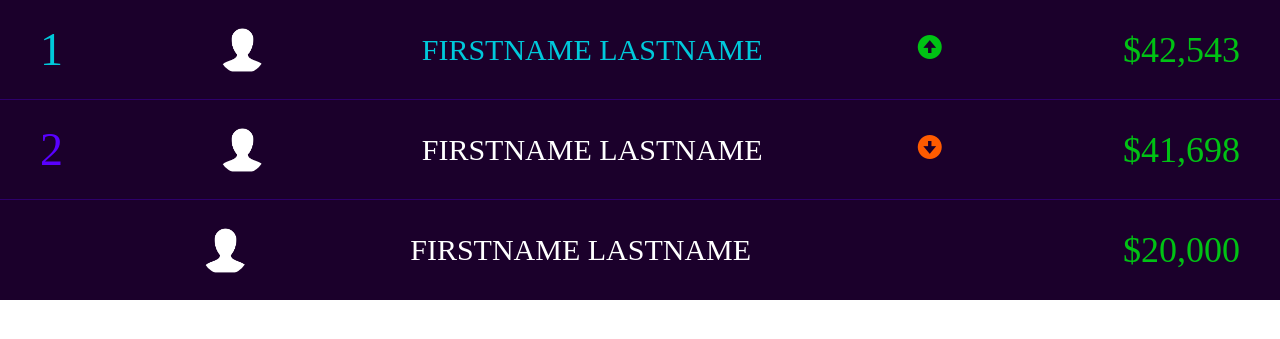
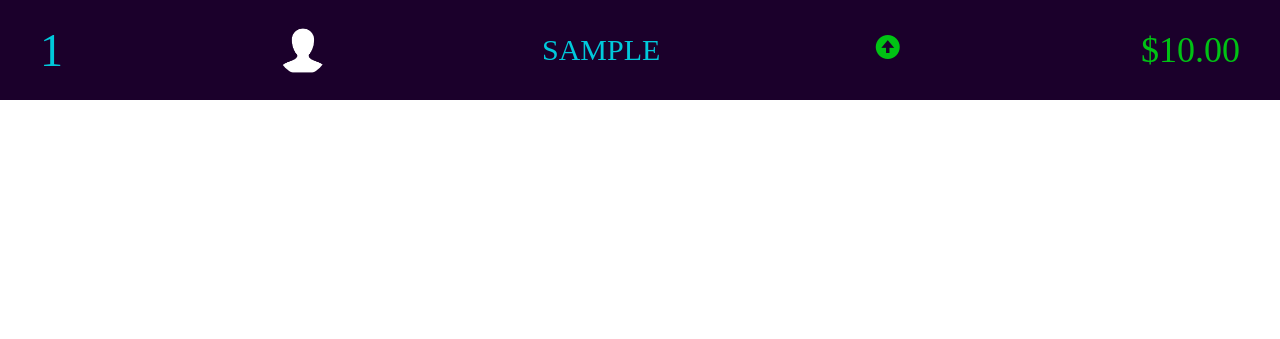
Before and after one commit to pksebben/paws, a Python web app: template python/pyg/web/templates/content_leaderboard.html in a window 1280 px wide. Shown: the part 80-419 px from the top of the page. Run offline with Jinja, Linux system fonts and the light colour scheme; the template is opened without the code that fills it: most values are stand-ins (such as "Sample title", 1, 10 or a date in 2020); some web fonts are replaced.

Commit message:
fixed logout to use route
wired leaderboard into db

```diff
--- a/python/pyg/web/templates/base_content.html
+++ b/python/pyg/web/templates/base_content.html
@@ -30,13 +30,7 @@
 	      </li>
 	      {% if session.userid %}
 	      <li class="nav-profile"><a href="/profile/{{session.userid}}">My Profile</a></li>
-	      <li class="logout">
-
-		<form action="/">
-		  <button onclick="{{ logout() }}" >Log out</button>
-		</form>
-
-	      </li>
+	      <li><a href="/logout">sign out</a></li>
 	      {% else %}
 	      <li class="nav-signin"><a href="/login">Sign In</a></li>
 	      {% endif %}
--- a/python/pyg/web/templates/content_leaderboard.html
+++ b/python/pyg/web/templates/content_leaderboard.html
@@ -3,38 +3,18 @@
 {% block content %}
 <div id="Leaderboard" class="leaderboard content">
   <ul class="leaderboard-list">
+    {% for i in players %}
     <li class="leaderboard-list-item">
       <a class="leaderboard-list-item-link" href="gamer_profile.php">
       </a>
-            <span class="leaderboard-list-item-rank">1</span>
+      <span class="leaderboard-list-item-rank">{{ i.0 }}</span>
       <img class="leaderboard-list-item-avatar" src="img/placeholder-user-avatar.png"/>
-            <span class="leaderboard-list-item-name">Firstname Lastname</span>
+      <span class="leaderboard-list-item-name">{{ i.1.handle }}</span>
       <span class="leaderboard-list-item-change icon-block leaderboard-list-item-change-icon_up">navigateup</span>
 </span>
-	    <span class="leaderboard-list-item-amount">$42,543</span>
+<span class="leaderboard-list-item-amount">{{ "$%.2f"|format(i.1.total|float) }}</span>
 </li>
-	<li class="leaderboard-list-item">
-	    <a class="leaderboard-list-item-link" href="gamer_profile.php">
-	    </a>
-	    <span class="leaderboard-list-item-rank">2</span>
-	    <img class="leaderboard-list-item-avatar" src="img/placeholder-user-avatar.png"/>
-	    <span class="leaderboard-list-item-name">Firstname Lastname</span>
-	    <span class="leaderboard-list-item-change icon-block leaderboard-list-item-change-icon_down">navigatedown</span>
-	    </span>
-	    <span class="leaderboard-list-item-amount">$41,698</span>
-	</li>
-	<?php for($i=2; $i<=40; $i++){ ?>
-	<li class="leaderboard-list-item">
-	    <a class="leaderboard-list-item-link" href="gamer_profile.php">
-	    </a>
-	    <span class="leaderboard-list-item-rank"><?php echo $i ?></span>
-	    <img class="leaderboard-list-item-avatar" src="img/placeholder-user-avatar.png"/>
-	    <span class="leaderboard-list-item-name">Firstname Lastname</span>
-	    <span class="leaderboard-list-item-change icon-block leaderboard-list-item-change-icon_down"></span>
-	    </span>
-	    <span class="leaderboard-list-item-amount">$20,000</span>
-	</li>
-	<?php } ?>
+{% endfor %}
 </ul> <!--end leaderboard-list -->
 </div> <!--end leaderboard-->
 {% endblock %}
```
Also changed, not shown: python/pyg/web/app.py (+2 -7 lines), python/pyg/web/views/leaderboard.py (+14 -1 lines), python/pyg/web/views/logout.py (added, +8 -0 lines), 1 other file. Lines whose indentation alone changed are shown as unchanged.
